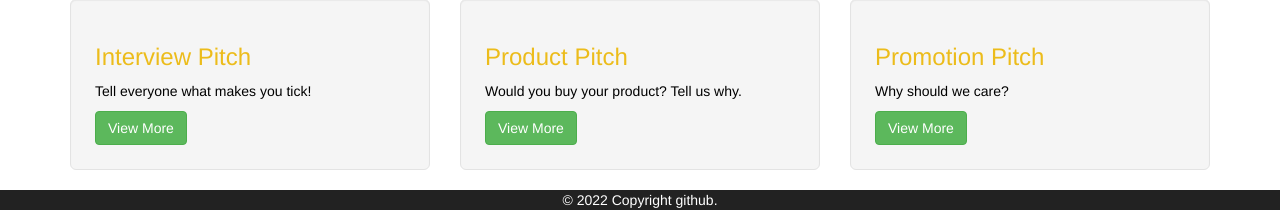
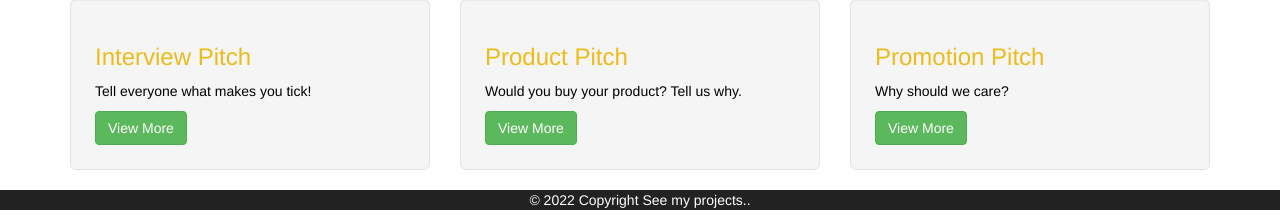
Before and after one commit to Apondi-Otieno/1minOfFame, a Python web app: template app/templates/index.html in a window 1280 px wide. Shown: the part 1152-1372 px from the top of the page. Run offline with Jinja, Linux system fonts and the light colour scheme; the template is opened without the code that fills it, so the values that code supplies are empty; some libraries are stand-ins or nearby versions.

```diff
--- a/app/templates/index.html
+++ b/app/templates/index.html
@@ -40,7 +40,7 @@
   <!-- Copyright -->
   <div class="text-center p-4" style="background-color:  rgb(34,34,34);">
     <p style="color:#fff;" >© 2022 Copyright
-      <a class="text-white" style="color:#fff" href="https://github.com/Apondi-Otieno">github.</a>
+      <a class="text-white" style="color:#fff" href="https://github.com/Apondi-Otieno">See my projects..</a>
     </p>
 
   </div>
```
